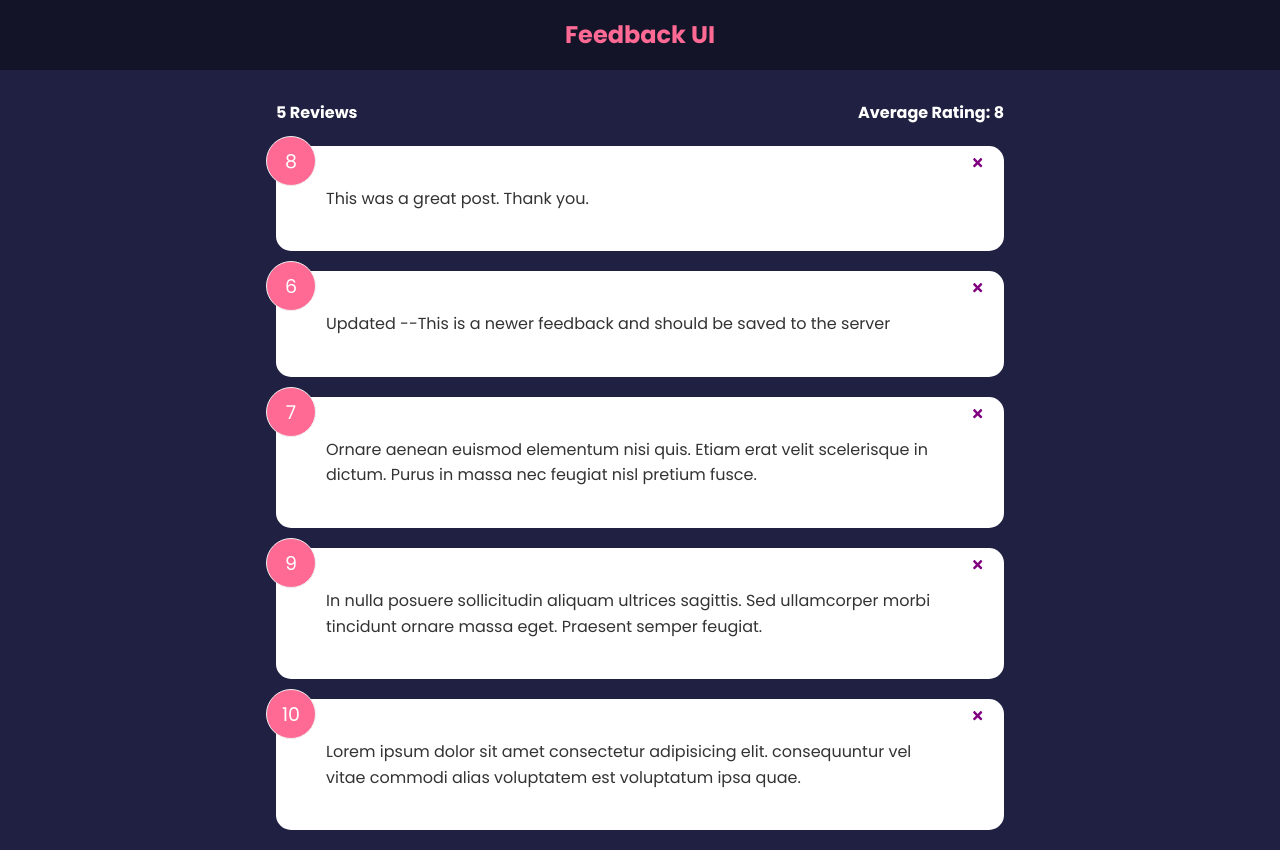
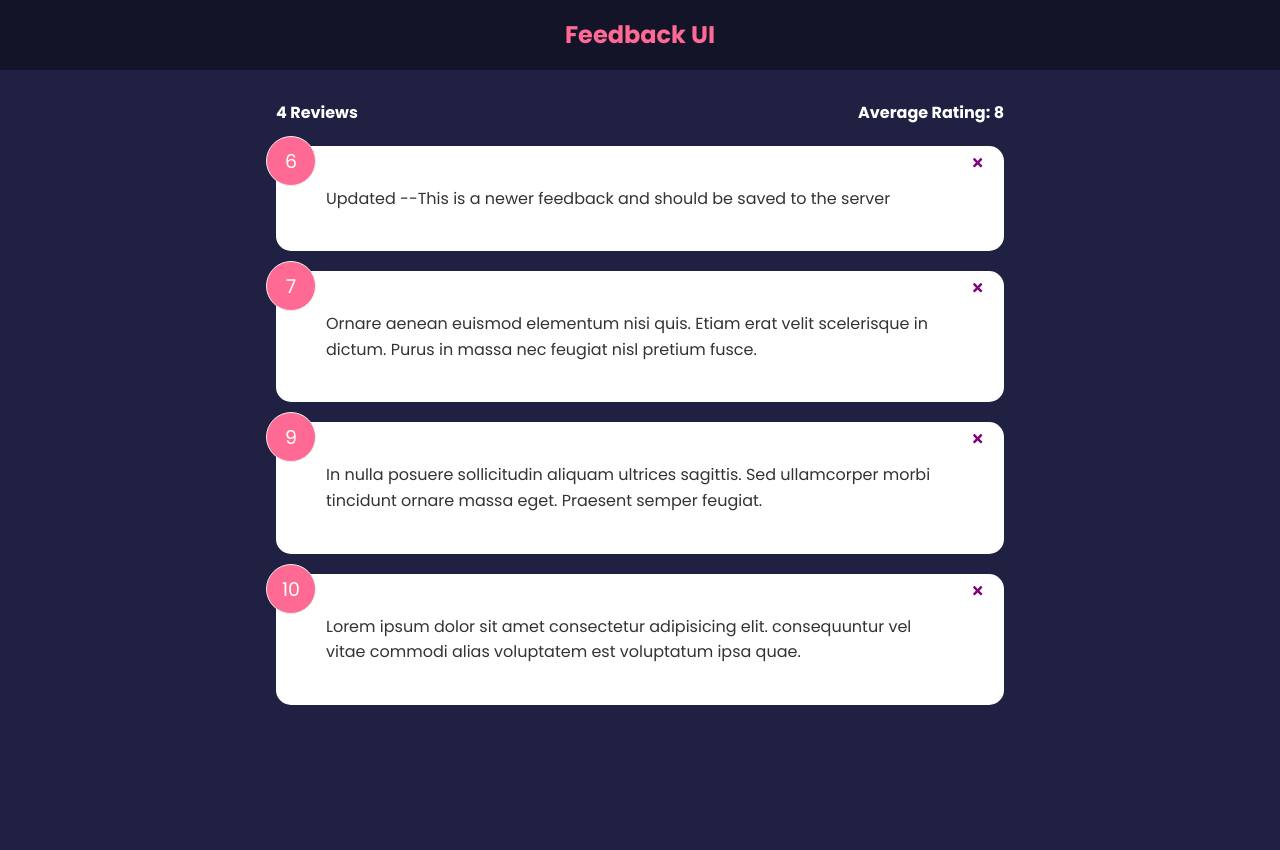
Before and after one commit to WhiskeyRomeoLima/feedback-app-reducer, a React (Create React App) app: page / in a window 1280 px wide. After the commit the page ends 800 px from the top, so only its background shows below. Built offline with nearby package versions, Linux system fonts and the light colour scheme; data requests are answered from the project's data file.

Commit message:
corrected item prop in FeedbackItem

```diff
--- a/db.json
+++ b/db.json
@@ -19,11 +19,6 @@
       "text": "Updated --This is a newer feedback and should be saved to the server",
       "rating": 6,
       "id": 4
-    },
-    {
-      "rating": 8,
-      "text": "This was a great post. Thank you.\n",
-      "id": 5
     }
   ]
 }
--- a/src/App.js
+++ b/src/App.js
@@ -33,7 +33,7 @@ const [state, dispatch] = useReducer(feedbackReducer, initialState)
     <Header />
 
       <div className='container'>
-        <FeedbackStats feedback={state.feedback}  />
+        <FeedbackStats feedback= {state.feedback}  />
         <FeedbackList feedback = {state.feedback} />
       </div>
     </>
--- a/src/components/FeedbackItem.jsx
+++ b/src/components/FeedbackItem.jsx
@@ -2,9 +2,9 @@ import {useReducer} from 'react'
 import feedbackReducer from '../reducers/feedbackReducer'
 import Card from './shared/Card'
 import {FaTimes} from 'react-icons/fa'
-function FeedbackItem({item}) {
+function FeedbackItem({feedback, item}) {
 
-    const [state, dispatch] = useReducer(feedbackReducer)
+    const [state, dispatch] = useReducer(feedbackReducer, feedback)
 
     const deleteFeedback = async (id) => {
         if(window.confirm('Are you sure you want to delete?')) {
```
